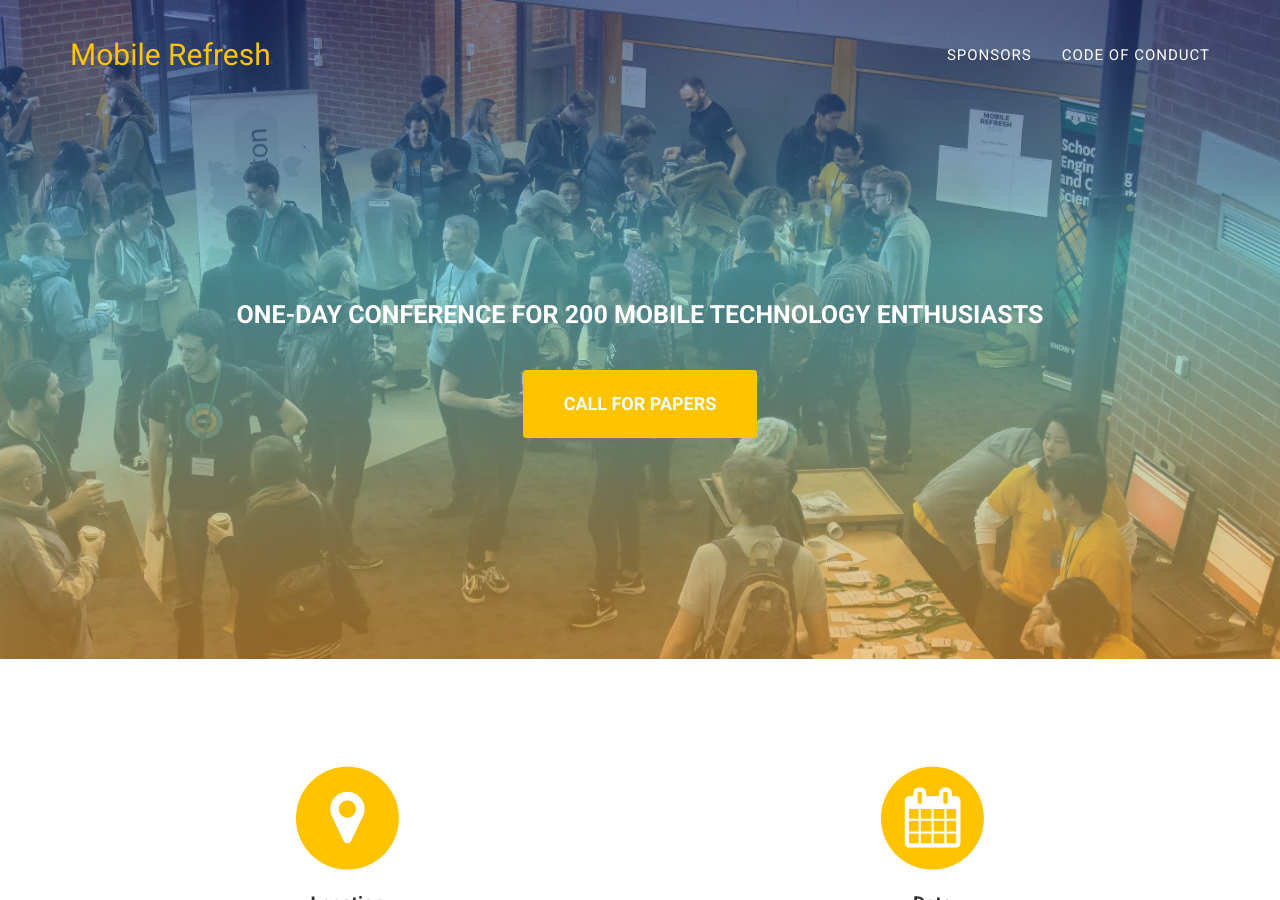
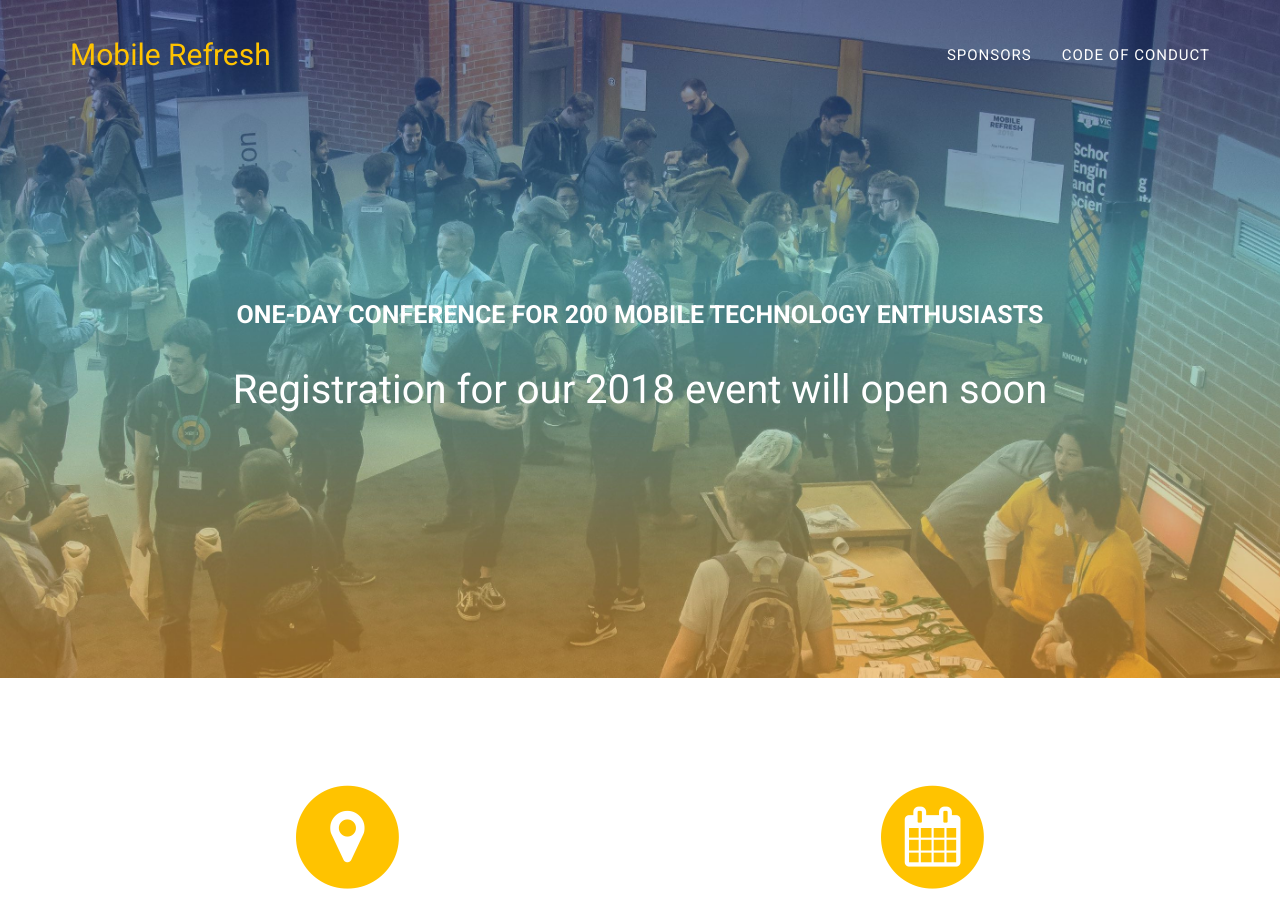
Before and after one commit to MostafaGazar/MostafaGazar.github.io, a Jekyll site: the page built from index.html, in a window 1280 px wide and 900 px high. Built offline with Jekyll 4.4.1, drawn with Linux system fonts in a browser that asks for light colours; some web fonts are replaced.

Commit message:
Remove the CFP

```diff
--- a/_includes/header.html
+++ b/_includes/header.html
@@ -49,9 +49,9 @@
         <div class="container">
             <div class="intro-text">
                 <div class="intro-heading">One-day conference for 200 mobile technology enthusiasts</div>
-                <!-- <div class="intro-lead-in">Thanks to all the attendees and supporters of Mobile Refresh</div> -->
                 <!--<br/><br/>-->
-                <a href="https://tinyurl.com/mrw18-call-for-papers" target="_blank" class="page-scroll btn btn-xl">Call for Papers</a>
+                <div class="intro-lead-in">Registration for our 2018 event will open soon</div>
+                <!--a href="https://tinyurl.com/mrw18-call-for-papers" target="_blank" class="page-scroll btn btn-xl">Call for Papers</a-->
                 <br/><br/>
                 <!--<a href="#sessions" class="page-scroll btn btn-xl">Agenda</a>-->
                 <!-- a href="https://mobile-refresh-2017.lilregie.com/" target="_blank" class="page-scroll btn btn-xl">Register</a -->
```
Also changed, not shown: 1 other file.
